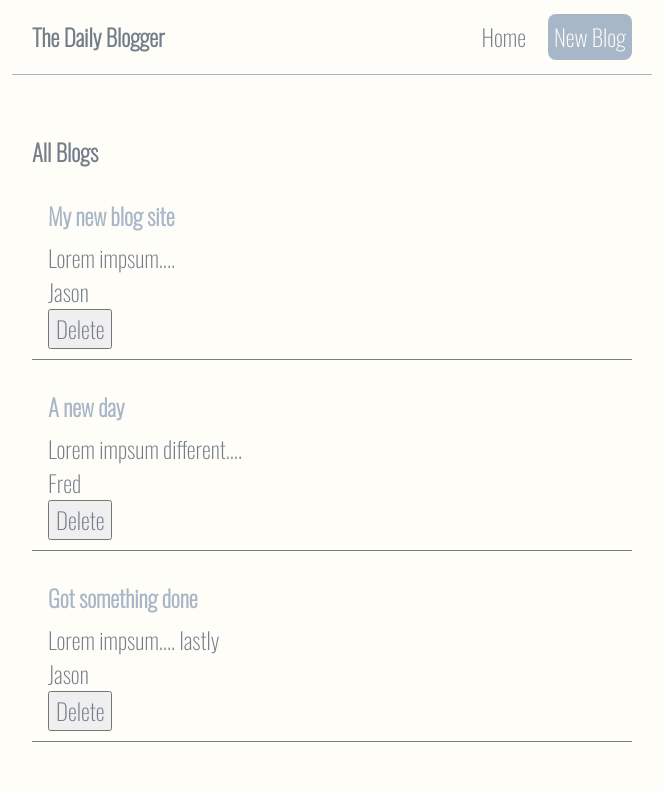
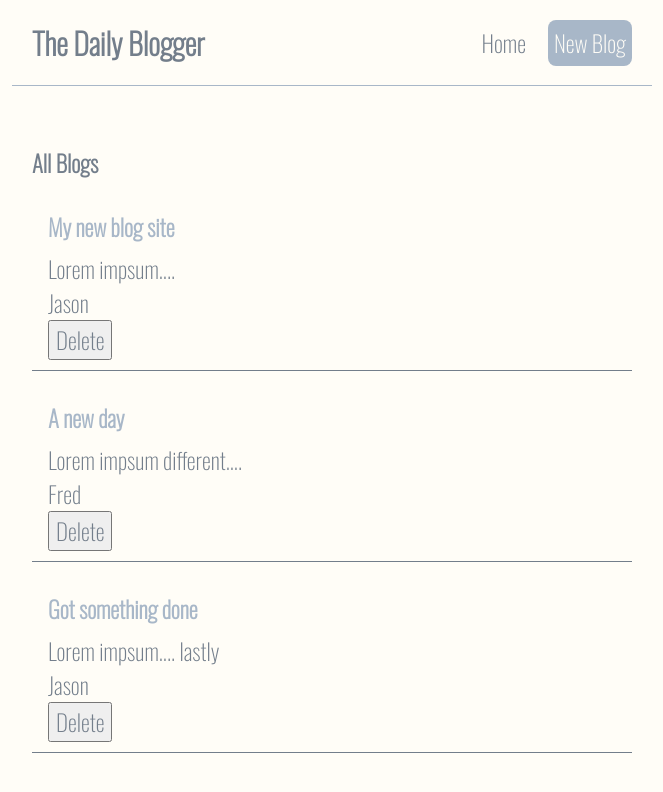
Before and after one commit to JasonHensley1989/react-blog, a React (Create React App) app: page / in a window 1280 px wide. Shown: the top 792 px of the page, without its empty margins (308-971 px from the left). Built offline with nearby package versions, Linux system fonts and the light colour scheme.

Commit message:
syntax errors, testing

```diff
--- a/src/components/Home.js
+++ b/src/components/Home.js
@@ -11,7 +11,6 @@ const Home = () => {
 
 
     const handleDelete = (id) => {
-        console.log("CLicked");
         const newBlogs = blogs.filter(blog => blog.id !== id);
         setBlogs(newBlogs);
     }
--- a/src/index.css
+++ b/src/index.css
@@ -22,6 +22,7 @@ body {
 
 .navbar h1 {
     color: #737e8b;
+    font-size: 30px;
 }
 
 .navbar .links {
```
Also changed, not shown: 1 other file (tests, documents, lock files or other folders).
